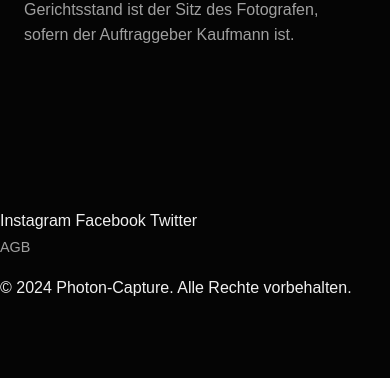
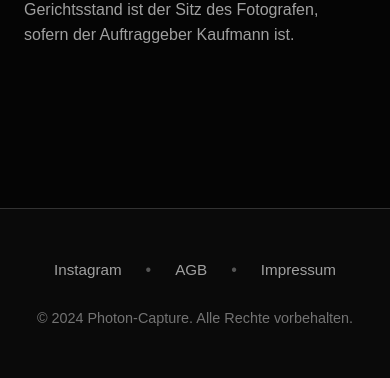
Before and after one commit to GalaxyGamer5/photon-capture, a PHP site: page /agb.html in a window 390 px wide. Shown: the part 2320-2698 px from the top of the page. Before the commit the page ends 2616 px from the top, so only its background shows below. Run offline with PHP 8.4, Linux system fonts and the light colour scheme; some web fonts are replaced.

Commit message:
feat: Implement responsive mobile header, redesign footer, add CORS headers, and update theme preference key.

```diff
--- a/agb.html
+++ b/agb.html
@@ -5,7 +5,7 @@
     <meta charset="UTF-8">
     <meta name="viewport" content="width=device-width, initial-scale=1.0">
     <title>AGB | Photon-Capture</title>
-    <link rel="icon" type="image/svg+xml" href="assets/favicon.svg">
+    <link rel="icon" type="image/svg+xml" href="assets/favicon.svg?v=2">
     <link rel="stylesheet" href="css/style.css">
 </head>
 
@@ -111,14 +111,13 @@
 
     <footer>
         <div class="container">
-            <div class="social-links">
-                <a href="#">Instagram</a>
-                <a href="#">Facebook</a>
-                <a href="#">Twitter</a>
-            </div>
-            <div class="footer-links" style="margin-bottom: 1rem;">
-                <a href="agb.html" style="font-size: 0.9rem; color: var(--text-secondary);"
-                    data-i18n="footer.agb">AGB</a>
+            <div class="footer-links">
+                <a href="https://www.instagram.com/photon.capture.fotografie/" target="_blank"
+                    rel="noopener noreferrer">Instagram</a>
+                <span class="separator">•</span>
+                <a href="agb.html" data-i18n="footer.agb">AGB</a>
+                <span class="separator">•</span>
+                <a href="impressum.html" data-i18n="footer.impressum">Impressum</a>
             </div>
             <p class="copyright" data-i18n="footer.copyright">&copy; 2024 Photon-Capture. Alle Rechte vorbehalten.</p>
         </div>
--- a/css/style.css
+++ b/css/style.css
@@ -832,6 +868,44 @@ section {
     transform: translateY(20px);
     transition: transform 0.3s ease;
     box-shadow: 0 10px 30px rgba(0, 0, 0, 0.5);
+}
+
+/* Footer */
+footer {
+    background-color: var(--bg-secondary);
+    padding: 3rem 0;
+    text-align: center;
+    border-top: 1px solid var(--border-color);
+}
+
+.footer-links {
+    display: flex;
+    justify-content: center;
+    align-items: center;
+    gap: 1.5rem;
+    margin-bottom: 1.5rem;
+    flex-wrap: wrap;
+}
+
+.footer-links a {
+    color: var(--text-secondary);
+    transition: color 0.3s ease;
+    font-size: 0.95rem;
+}
+
+.footer-links a:hover {
+    color: var(--accent-color);
+}
+
+.separator {
+    color: var(--text-secondary);
+    opacity: 0.5;
+}
+
+.copyright {
+    color: var(--text-secondary);
+    font-size: 0.9rem;
+    opacity: 0.7;
 }
 
 .modal-overlay.active .modal-content {
--- a/js/main.js
+++ b/js/main.js
@@ -29,7 +29,9 @@ document.addEventListener('DOMContentLoaded', () => {
     const moonIcon = document.querySelector('.moon');
 
     // Check for saved theme preference or default to dark mode
-    const currentTheme = localStorage.getItem('theme') || 'dark';
+    // Check for saved theme preference or default to dark mode
+    // Changed key to 'theme_pref' to reset users to default dark mode
+    const currentTheme = localStorage.getItem('theme_pref') || 'dark';
 
     if (currentTheme === 'light') {
         document.body.classList.add('light-mode');
@@ -46,11 +48,11 @@ document.addEventListener('DOMContentLoaded', () => {
         document.body.classList.toggle('light-mode');
 
         if (document.body.classList.contains('light-mode')) {
-            localStorage.setItem('theme', 'light');
+            localStorage.setItem('theme_pref', 'light');
             sunIcon.style.display = 'block';
             moonIcon.style.display = 'none';
         } else {
-            localStorage.setItem('theme', 'dark');
+            localStorage.setItem('theme_pref', 'dark');
             sunIcon.style.display = 'none';
             moonIcon.style.display = 'block';
         }
```
Also changed, not shown: other parts of css/style.css (+38 -2 lines), admin/api/config.php (+10 -0 lines), booking.html (+6 -8 lines), calendar.html (+20 -4 lines), impressum.html (+6 -8 lines), index.html (+7 -9 lines).
